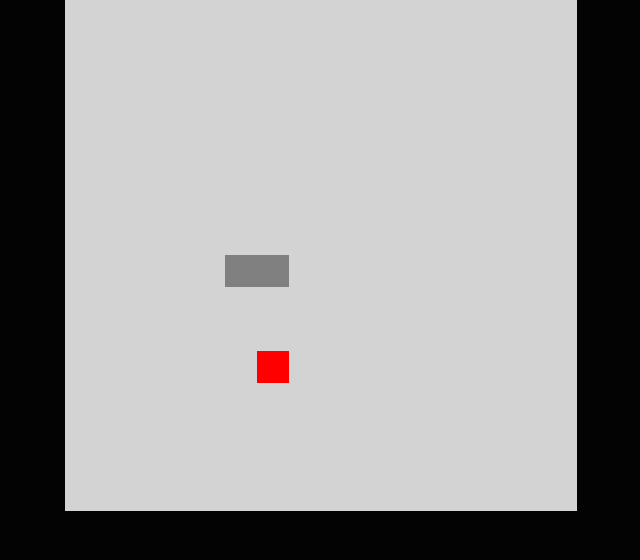
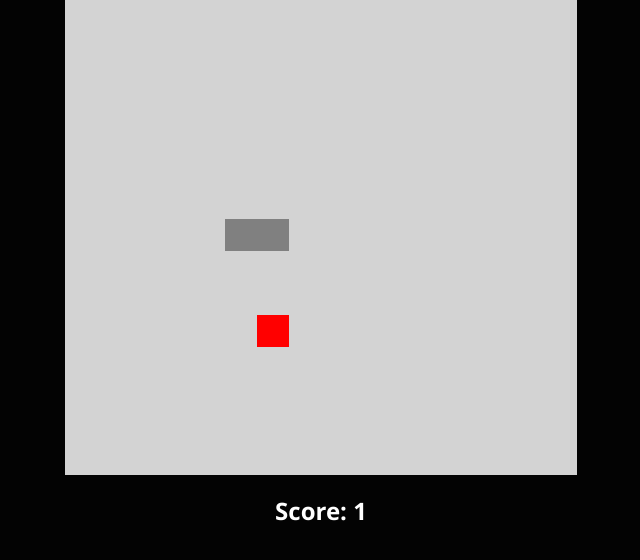
Before and after one commit to LuciusGabriel/snake-game-Dio, a plain HTML site: page index.html in a window 1280 px wide. Shown: the part 176-736 px from the top of the page, without its empty margins (319-959 px from the left). Drawn offline with Linux system fonts and the light colour scheme.

Commit message:
Adiciona o Score em Tela e no final do jogo

```diff
--- a/css/style.css
+++ b/css/style.css
@@ -9,3 +9,7 @@ body{
     color:#FFF;
     background-color: #030303;
 }
+
+h2{
+    display: inline;
+}
--- a/index.html
+++ b/index.html
@@ -11,5 +11,6 @@
 <body>
     <h1>SNAKE GAME</h1>
     <canvas id="snake" width="512" height="512"></canvas>
+    <h2 id="pontos">Score: 0</h2>
 </body>
 </html>
--- a/js/main.js
+++ b/js/main.js
@@ -15,6 +15,11 @@ let food = {
     y: Math.floor(Math.random() * 15 + 1) * box
 }
 //******************* */
+var contador = 0;
+
+
+
+
 
 function criarBG(){
     context.fillStyle = "lightgray";
@@ -34,6 +39,13 @@ function drawFood(){
     context.fillRect(food.x, food.y, box, box)
 }
 //*********************** */
+
+//Criando a Pontuação //
+function contaPontos(){
+    pontos = document.getElementById("pontos");
+    pontos.innerHTML = "Score: " + contador;
+}
+//******************** */
 
 // Função para "ouvir" as teclas que estão sendo tecladas //
 document.addEventListener('keydown', update);
@@ -58,7 +70,8 @@ function iniciarJogo(){
     for(i=1; i < snake.length; i++){
         if(snake[0].x == snake[i].x && snake[0].y == snake[i].y){
             clearInterval(jogo);
-            alert('Game Over');
+            alert("Game Over! \n Seu score foi: " + contador + "\n Parabens!");
+            //Recarrega a Página automaticamente//
             location.reload();
         }
     }
@@ -82,6 +95,8 @@ function iniciarJogo(){
         snake.pop();
     }else{food.x = Math.floor(Math.random() * 15 + 1) * box;
         food.y = Math.floor(Math.random() * 15 + 1) * box;
+        contador++;
+        contaPontos();
     }
     //*************** */
 
@@ -94,5 +109,6 @@ function iniciarJogo(){
     // *************************************** //
 
 }
-    // Atualiza constantemente a tela executando todos os comandos, quanto menor o número maior a "velocidade de movimento" //
+
+// Atualiza constantemente a tela executando todos os comandos, quanto menor o número maior a "velocidade de movimento" //
     let jogo = setInterval(iniciarJogo, 100);
```
Also changed, not shown: 1 other file.
